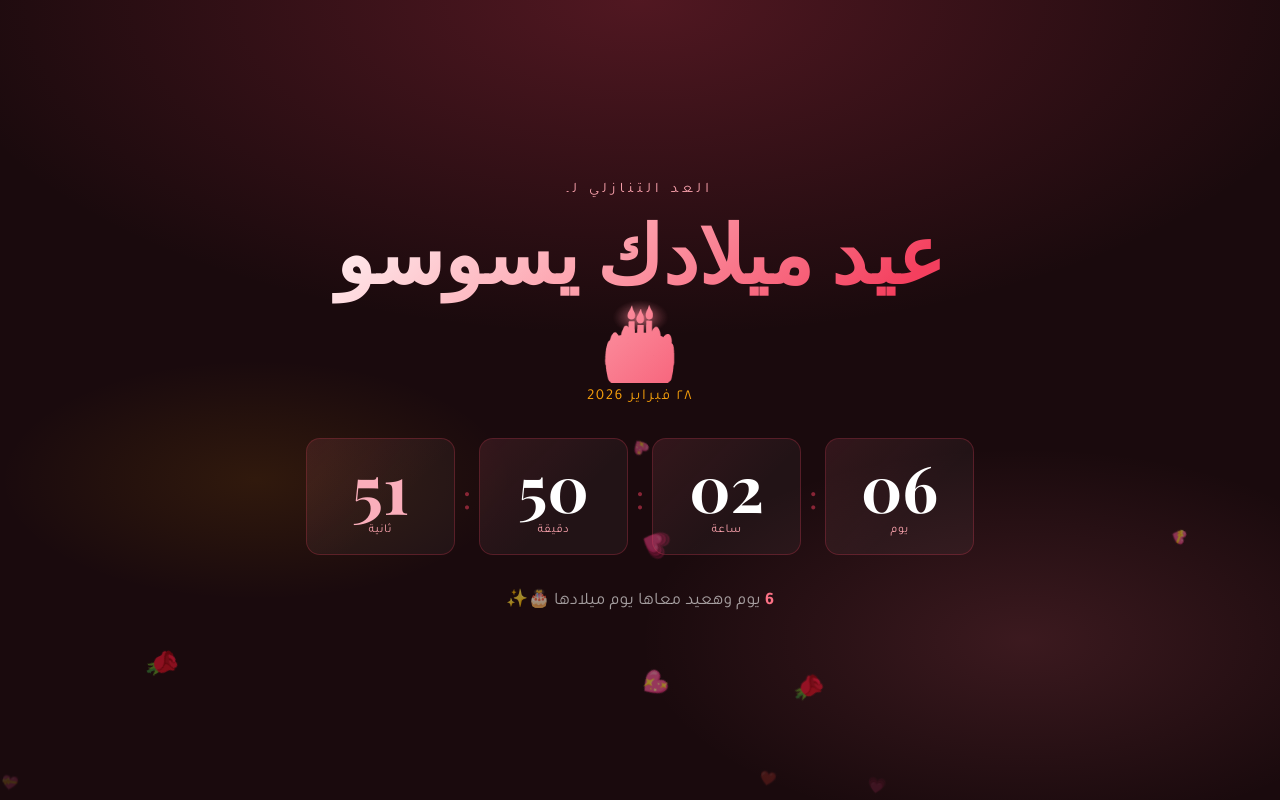
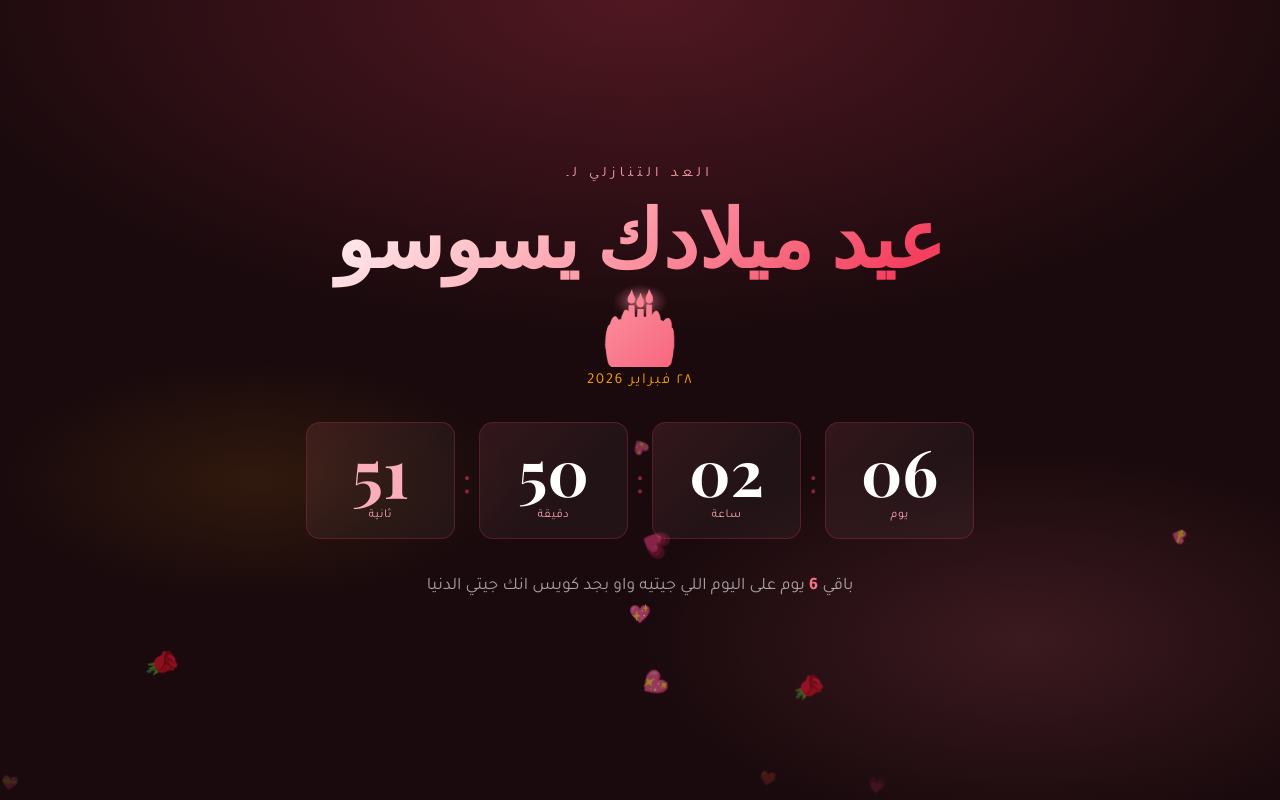
Before and after one commit to FahdSabryDev/happy-birthday, a plain HTML site: page index.html in a window 1280 px wide. Drawn offline with nearby package versions, Linux system fonts and the light colour scheme.

Commit message:
Update messages in index.html with new content

```diff
--- a/index.html
+++ b/index.html
@@ -354,10 +354,9 @@
 
     // Update message
     const msgs = [
-      `باقي <span>${days}</span> يوم على أجمل يوم في السنة 💖`,
-      `كل يوم بيعدي يقربني منك أكتر 🌹`,
-      `<span>${days}</span> يوم وهعيد معاها يوم ميلادها 🎂✨`,
-      `قلبي بيعد كل ثانية شوقاً ليها 💕`
+      `باقي <span>${days}</span> يوم على اليوم اللي جيتيه واو بجد كويس انك جيتي الدنيا  💖`,
+      `بحاول اعملك حاجة حلوة يسوسو هبهرك هبهرك 🌹`,
+      `انتظرييييييي فهوووووووود `
     ];
 
     const idx = Math.floor(Date.now() / 30000) % msgs.length;
```
